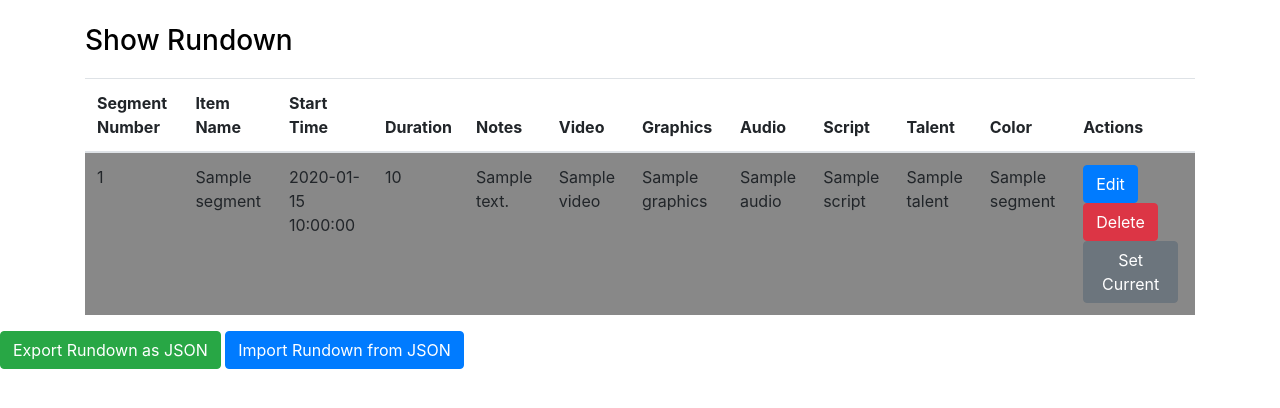
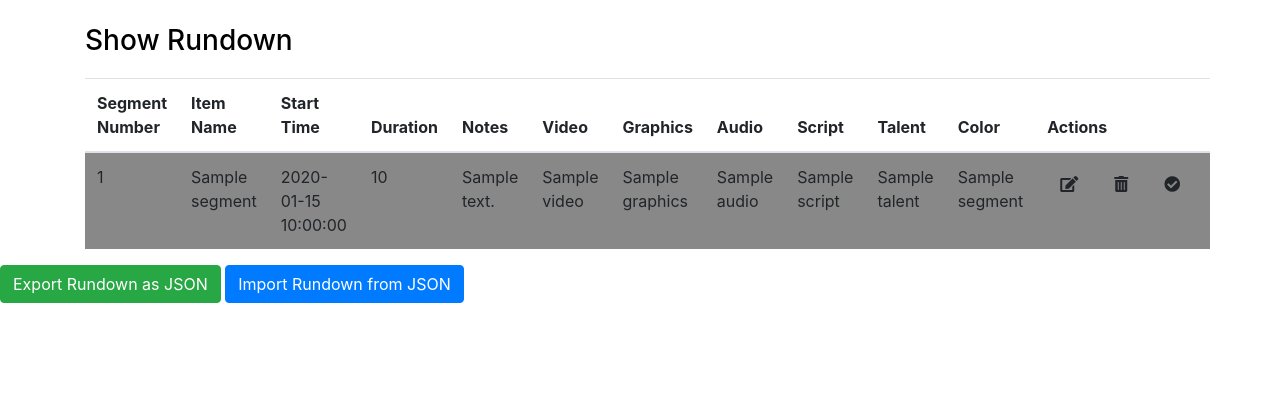
Before and after one commit to TrixR6/manchester_storm_dashboard, a Flask app: template templates/rundown.html in a window 1280 px wide. Shown: the part 76-484 px from the top of the page. Run offline with Flask 3, Linux system fonts and the light colour scheme; the template is opened without the code that fills it: most values are stand-ins (such as "Sample title", 1, 10 or a date in 2020); some libraries are stand-ins or nearby versions.

Commit message:
Rundown Edits

```diff
--- a/rundown_state.json
+++ b/rundown_state.json
@@ -1 +1 @@
-{"rundown": [], "state": {"is_logged_in": false, "current_stage": "Pre Show", "game_title": "Manchester Storm vs Opponent", "home_team": "Manchester Storm", "home_team_logo": "https://www.eliteleague.co.uk/photo/team/team_11.png", "away_team": "Sheffield Steelers", "away_team_logo": "https://www.eliteleague.co.uk/photo/team/team_13.png", "message": "", "is_message_sent": false, "team1_score": 0, "team2_score": 0, "events": [], "current_segment": 4}}
+{"rundown": [], "state": {"is_logged_in": false, "current_stage": "Pre Show", "game_title": "Manchester Storm vs Opponent", "home_team": "Manchester Storm", "home_team_logo": "https://www.eliteleague.co.uk/photo/team/team_11.png", "away_team": "Sheffield Steelers", "away_team_logo": "https://www.eliteleague.co.uk/photo/team/team_13.png", "message": "", "is_message_sent": false, "team1_score": 0, "team2_score": 0, "events": [], "current_segment": 1}}
--- a/templates/rundown.html
+++ b/templates/rundown.html
@@ -6,6 +6,7 @@
     <title>Rundown View</title>
     <link href="https://stackpath.bootstrapcdn.com/bootstrap/4.5.2/css/bootstrap.min.css" rel="stylesheet">
     <link href="{{ url_for('static', filename='styles.css') }}" rel="stylesheet">
+    <link rel="stylesheet" href="https://cdnjs.cloudflare.com/ajax/libs/font-awesome/5.15.4/css/all.min.css">
 </head>
 <body class="light-mode">
     <nav class="navbar navbar-expand-lg navbar-dark">
@@ -89,11 +90,20 @@
                     <td><span class="static">{{ segment.talent }}</span><input type="text" class="form-control editable" value="{{ segment.talent }}" name="talent"></td>
                     <td><span class="static">{{ segment.color_name }}</span><input type="text" class="form-control editable" value="{{ segment.color_name }}" name="color_name"></td>
                     <td>
-                        <button class="btn btn-primary btn-action edit-btn" onclick="editSegment(this)">Edit</button>
-                        <button class="btn btn-success btn-action save-btn editable" onclick="saveSegment(this)" style="display:none;">Save</button>
-                        <button class="btn btn-danger btn-action" onclick="deleteSegment({{ segment.number }})">Delete</button>
-                        <button class="btn btn-secondary btn-action" onclick="setCurrentSegment({{ segment.number }})"
-                            {% if segment.number == state.current_segment %} disabled {% endif %}>Set Current</button>
+                        <div style="display: flex; gap: 5px;">
+                            <button class="btn btn-action edit-btn" onclick="editSegment(this)" title="Edit">
+                                <i class="fas fa-edit"></i>
+                            </button>
+                            <button class="btn btn-action save-btn editable" onclick="saveSegment(this)" title="Save" style="display:none;">
+                                <i class="fas fa-save"></i>
+                            </button>
+                            <button class="btn btn-action" onclick="deleteSegment({{ segment.number }})" title="Delete">
+                                <i class="fas fa-trash-alt"></i>
+                            </button>
+                            <button class="btn btn-action" onclick="setCurrentSegment({{ segment.number }})" title="Set Current" {% if segment.number == state.current_segment %} disabled {% endif %}>
+                                <i class="fas fa-check-circle"></i>
+                            </button>
+                        </div>
                     </td>
                 </tr>
                 {% endfor %}
```
Also changed, not shown: templates/dashboard.html (+16 -5 lines).
